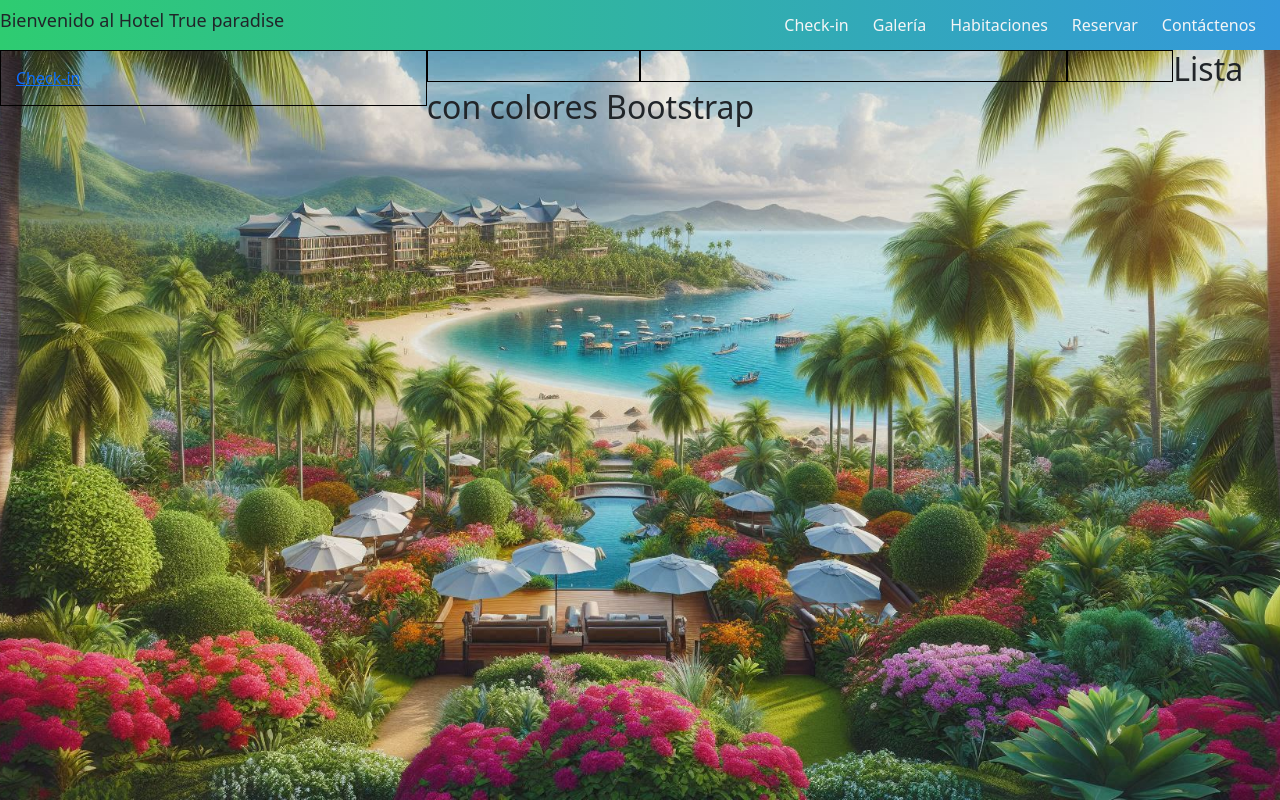
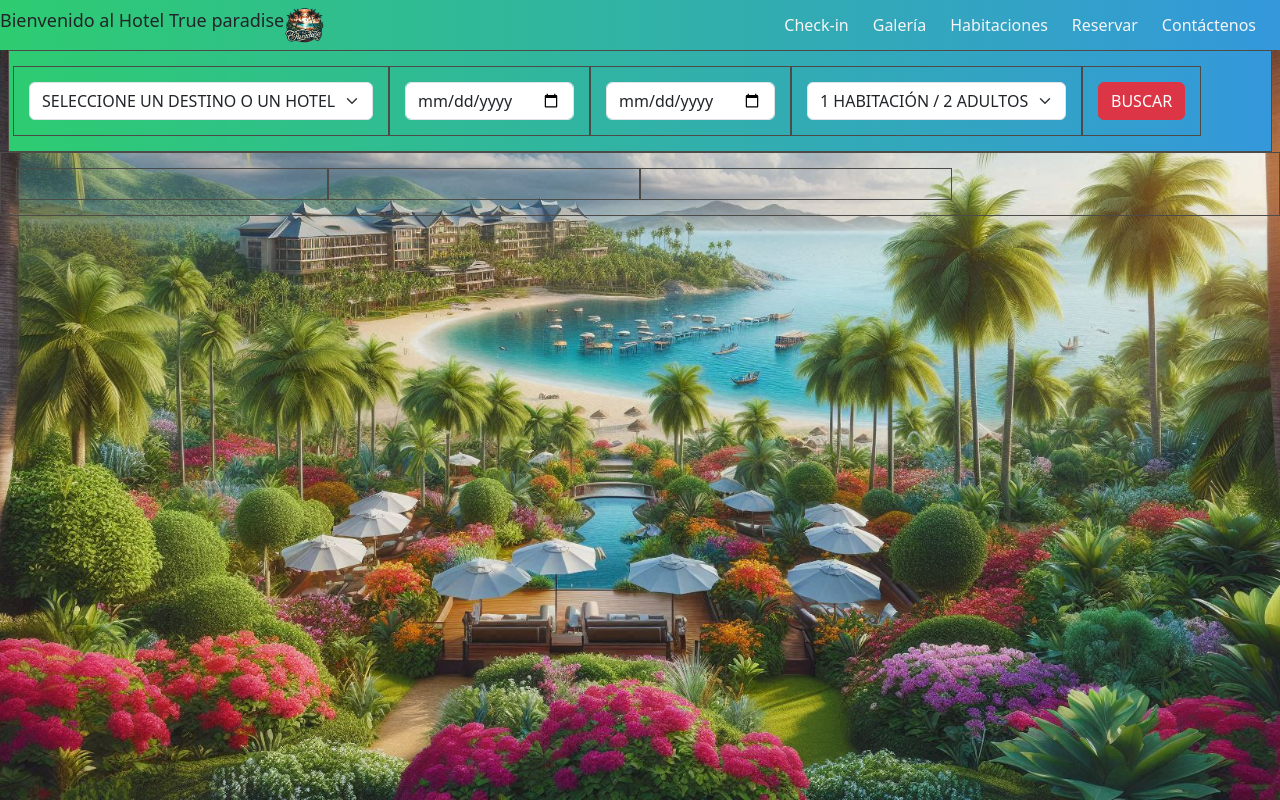
Before and after one commit to jojimenez78/Proyecto-final-web, a plain HTML site: page index.html in a window 1280 px wide. Drawn offline with nearby package versions, Linux system fonts and the light colour scheme.

Commit message:
barra busqueda

```diff
--- a/index.html
+++ b/index.html
@@ -10,8 +10,9 @@
 <body>
 
     <header id="head" class="d-flex justify-content-between">
-        <h1 id="headtit">Bienvenido al Hotel True paradise</h1>
-        <div class="logo"> <img src="img/" alt=""></div>
+        <h1 id="headtit"><a href="img/" ></a>   Bienvenido al Hotel True paradise </h1>
+
+        <div > <img class="logo" src="img/logo.png" alt=""></div>
         <aside id="asideright">
             <ul class="d-flex">
                 <li class="me-4"><a  href="https://www.youtube.com/watch?v=XXllX0A_9KQ">Check-in</a></li>
@@ -24,22 +25,65 @@
     </header>
 
 
+<div class="container-fluid mt-12">
+    <form class="row g-2 justify-content-center" >
+
+        <div class="col-12" style=" background: linear-gradient(to right, #2ecc71, #3498db);">
+
+            <div class="col-md-auto">
+                <select class="form-select" required>
+                  <option selected disabled>SELECCIONE UN DESTINO O UN HOTEL</option>
+                  <option value="1">Hotel Playa</option>
+                  <option value="2">Hotel Montaña</option>
+                  <option value="3">Hotel Ciudad</option>
+                </select>
+              </div>
+
+
+              <div class="col-md-auto">
+                <input type="date" class="form-control" placeholder="Fecha de entrada" required>
+              </div>
+
+
+              <div class="col-md-auto">
+                <input type="date" class="form-control" placeholder="Fecha de salida" required>
+              </div>
+
+
+              <div class="col-md-auto">
+                <select class="form-select" required>
+                  <option selected disabled>1 HABITACIÓN / 2 ADULTOS</option>
+                  <option value="1">1 Habitación / 1 Adulto</option>
+                  <option value="2">1 Habitación / 2 Adultos</option>
+                  <option value="3">2 Habitaciones / 4 Adultos</option>
+                </select>
+              </div>
+
+
+              <div class="col-md-auto">
+                <button type="submit" class="btn btn-danger">BUSCAR</button>
+              </div>
+
+            </form>
+          </div>
+
+        </div>
+        <div class="col-12" >
+
+
+            <div class="col-3"></div>
+            <div class="col-3"></div>
+            <div class="col-3"></div>
+
+
+
+        </div>
 
 
 
 
 
-</header>
 
-<div>
-
-    <div class="col-lg-4" > <a  href="https://www.youtube.com/watch?v=XXllX0A_9KQ"> Check-in </a> </div>
-    <div class="col-lg-2"></div>
-    <div class="col-lg-4"></div>
-    <div class="col-lg-1"></div>
-</div>
-
-    <h2>Lista con colores Bootstrap</h2>
 
 
 
--- a/styles.css
+++ b/styles.css
@@ -16,11 +16,29 @@ body {
     background-repeat: no-repeat;
 }
 
+h1{
+ justify-content: center;
+
+}
+
+.img{
+    width: 2px;
+    height: 10px;
+    border-radius: 100%;
+}
+
 [class*="col-"] {
+    float: left;
+    padding: 15px;
+    border: 1px solid rgb(77, 75, 72);
+}
+
+[class*="cole-"] {
     float: left;
     padding: 15px;
     border: 1px solid rgb(1, 0, 0);
 }
+
 
 #headtit{
 font-size: large;
@@ -31,7 +49,7 @@ font-size: large;
     background: linear-gradient(to right, #2ecc71, #3498db);
     width: 100%;
     height: 50px;
-    margin-right: 50px;
+    margin-right: 60px;
     display: flex;
     justify-content: space-between;
     align-items: center;
@@ -53,6 +71,8 @@ font-size: large;
 
 #head .logo {
     flex-grow: 1;
+    width: 40px;
+height: 40px;
 }
 
 #asideright ul {
@@ -64,6 +84,12 @@ font-size: large;
     color: rgb(245, 245, 246);
 }
 
+#divSearch{
+border-color: #2ecc71;
+background: #000;
+background-color: #2ecc71;
+
+}
 
 /* punto de interrupción -Pantalla grande (large) lg*/
 @media(min-width: 1200px) {
```
Also changed, not shown: img/logo.jpg (added), img/logo.png (added), 1 other file.
